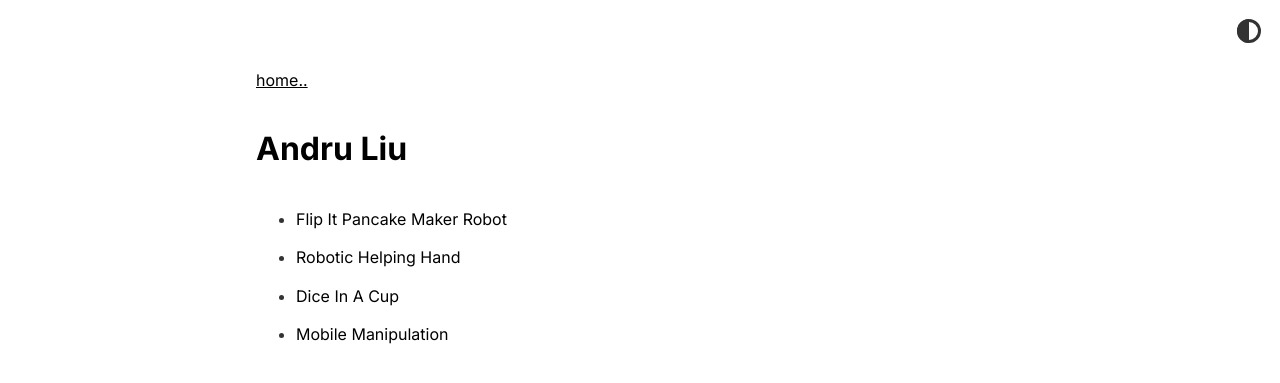
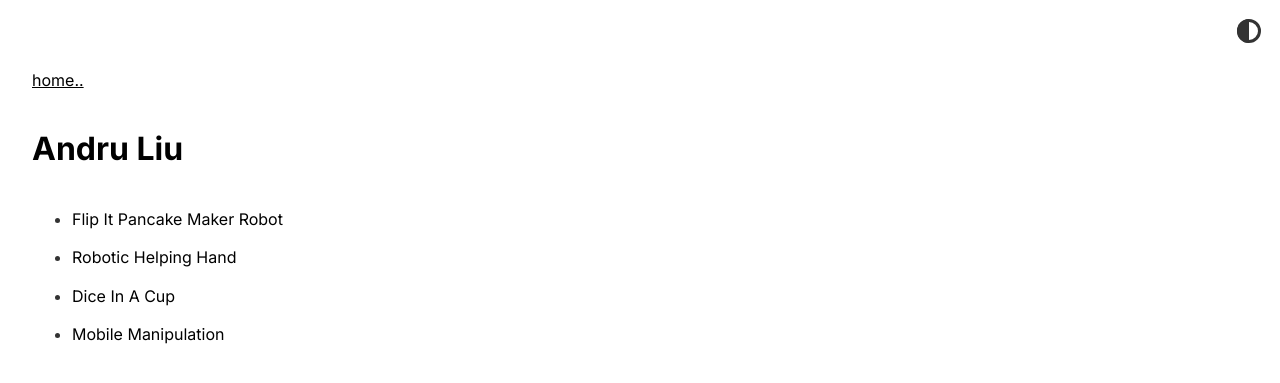
Before and after one commit to WallabyLester/WallabyLester.github.io, a Jekyll site: the page built from projects.html, in a window 1280 px wide. Shown: the top 383 px of the page. Built offline with Jekyll 4.4.1, drawn with Linux system fonts in a browser that asks for light colours.

Commit message:
Setting max width to 100 percent

```diff
--- a/_sass/moonwalk.scss
+++ b/_sass/moonwalk.scss
@@ -32,8 +32,7 @@ p { margin: 1em 0; }
 li { margin: 0.4em 0; }
 
 .w {
-//   max-width: 100%;
-  max-width: 60%;
+  max-width: 100%;
   margin: 0 auto;
   padding: 4em 2em;
 }
```
